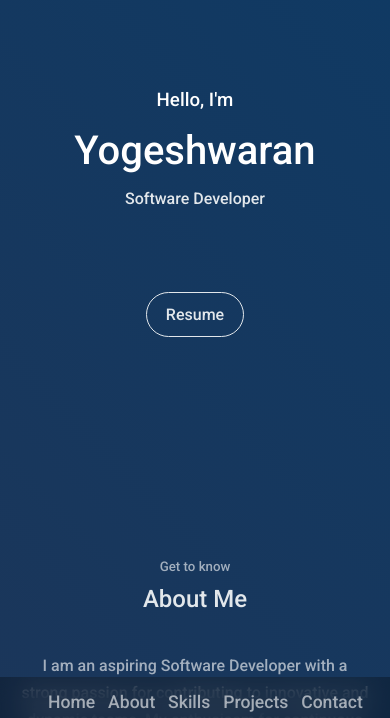
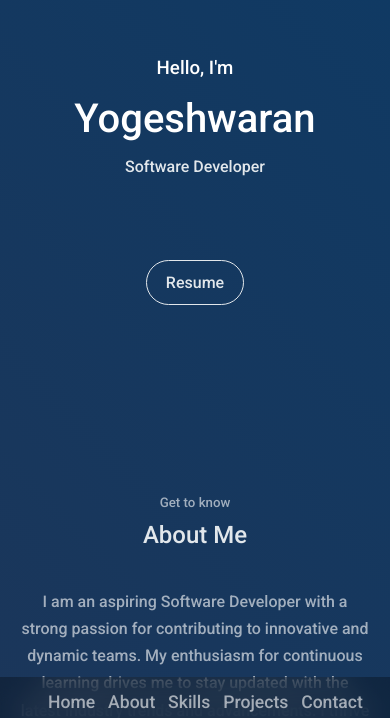
Before and after one commit to yogeshwaran99/site, a React (Create React App) app: page / in a window 390 px wide. Shown: the part 107-825 px from the top of the page. Built offline with nearby package versions, Linux system fonts and the light colour scheme.

Commit message:
media update

```diff
--- a/src/components/profile/profile.css
+++ b/src/components/profile/profile.css
@@ -28,8 +28,8 @@
 
 @media screen and (max-width: 600px){
   #profile{
-    padding-top: 6rem;
-    padding-bottom: 6rem;
+    padding-top: 4rem;
+    padding-bottom: 4rem;
   }
   .profile__container {
     text-align: center;
```
